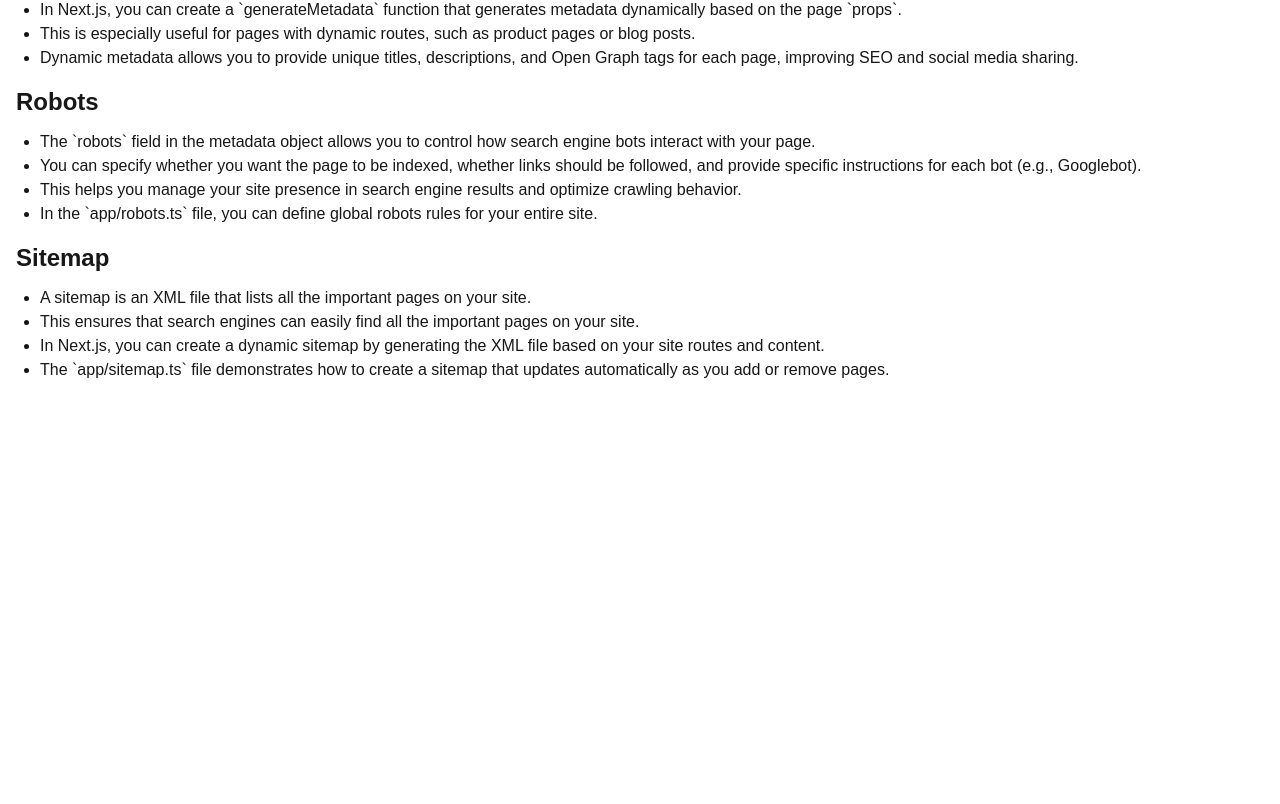
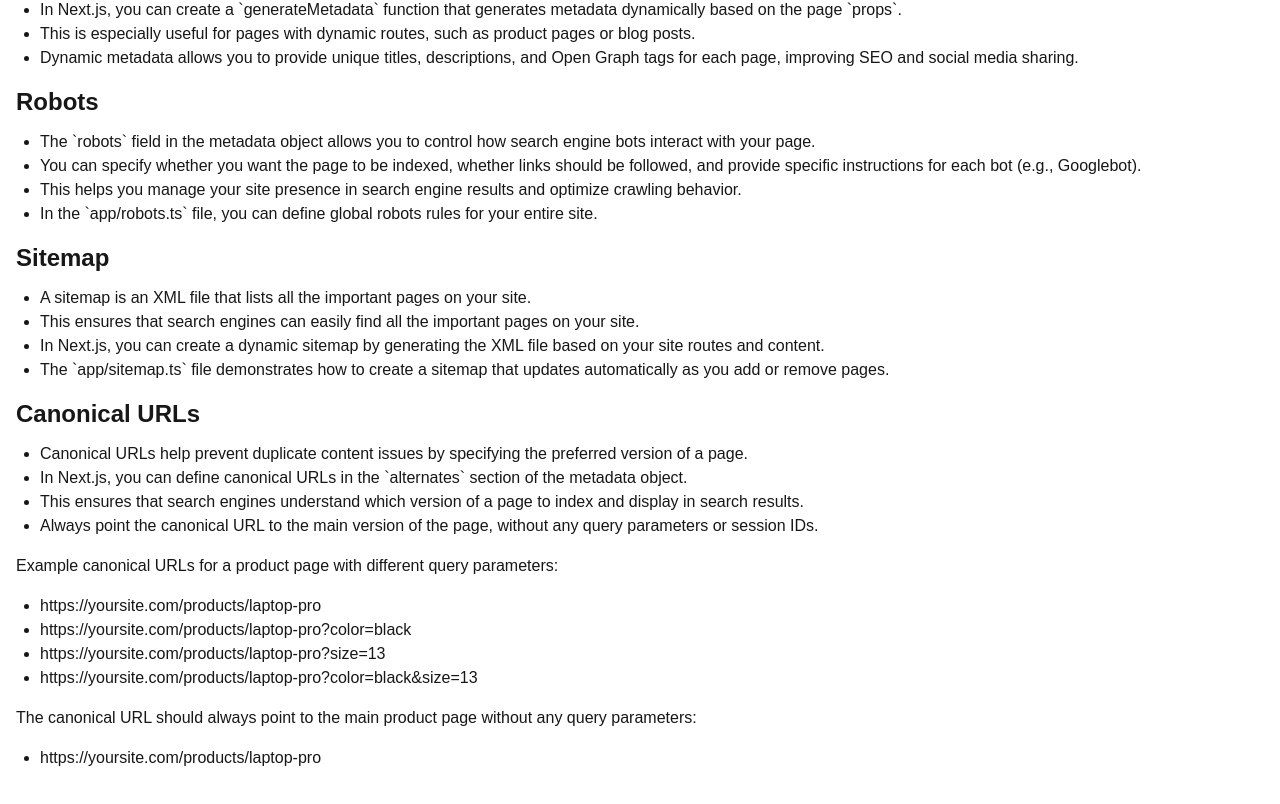
Before and after one commit to eneax/nextjs-seo, a Next.js app: page /about in a window 1280 px wide. Shown: the part 723-1527 px from the top of the page. Before the commit the page ends 1153 px from the top, so only its background shows below. Built offline with nearby package versions, Linux system fonts and the light colour scheme.

Commit message:
Canonical URLs

```diff
--- a/app/about/page.tsx
+++ b/app/about/page.tsx
@@ -169,6 +169,45 @@ export default function AboutPage() {
             updates automatically as you add or remove pages.
           </li>
         </ul>
+
+        <h2 className="text-2xl font-semibold mb-3">Canonical URLs</h2>
+        <ul className="list-disc pl-6 mb-4">
+          <li>
+            Canonical URLs help prevent duplicate content issues by specifying
+            the preferred version of a page.
+          </li>
+          <li>
+            In Next.js, you can define canonical URLs in the `alternates`
+            section of the metadata object.
+          </li>
+          <li>
+            This ensures that search engines understand which version of a page
+            to index and display in search results.
+          </li>
+          <li>
+            Always point the canonical URL to the main version of the page,
+            without any query parameters or session IDs.
+          </li>
+        </ul>
+
+        <p className="mb-4">
+          Example canonical URLs for a product page with different query
+          parameters:
+        </p>
+        <ul className="list-disc pl-6 mb-4">
+          <li>https://yoursite.com/products/laptop-pro</li>
+          <li>https://yoursite.com/products/laptop-pro?color=black</li>
+          <li>https://yoursite.com/products/laptop-pro?size=13</li>
+          <li>https://yoursite.com/products/laptop-pro?color=black&size=13</li>
+        </ul>
+
+        <p className="mb-4">
+          The canonical URL should always point to the main product page without
+          any query parameters:
+        </p>
+        <ul className="list-disc pl-6 mb-4">
+          <li>https://yoursite.com/products/laptop-pro</li>
+        </ul>
       </div>
     </div>
   );
--- a/app/blog/[slug]/page.tsx
+++ b/app/blog/[slug]/page.tsx
@@ -17,6 +17,9 @@ export async function generateMetadata({
     return {
       title: "Post Not Found",
       description: "The blog post you are looking for does not exist.",
+      alternates: {
+        canonical: `https://nextseo.com/blog/${slug}`,
+      },
     };
   }
 
@@ -25,6 +28,9 @@ export async function generateMetadata({
     description: post.excerpt,
     authors: [{ name: post.author }],
     keywords: ["blog", "nextjs", "seo", post.title.toLowerCase()],
+    alternates: {
+      canonical: `https://nextseo.com/blog/${slug}`,
+    },
   };
 }
 
--- a/app/products/[id]/page.tsx
+++ b/app/products/[id]/page.tsx
@@ -17,6 +17,9 @@ export async function generateMetadata({
     return {
       title: "Product Not Found",
       description: "The product you are looking for does not exist.",
+      alternates: {
+        canonical: `https://nextseo.com/products/${id}`,
+      },
     };
   }
 
@@ -26,6 +29,9 @@ export async function generateMetadata({
       product.inStock ? "In Stock" : "Out of Stock"
     }. Rating: ${product.rating}/5 stars.`,
     keywords: [product.category, product.brand, product.name.toLowerCase()],
+    alternates: {
+      canonical: `https://nextseo.com/products/${id}`,
+    },
   };
 }
 
```
